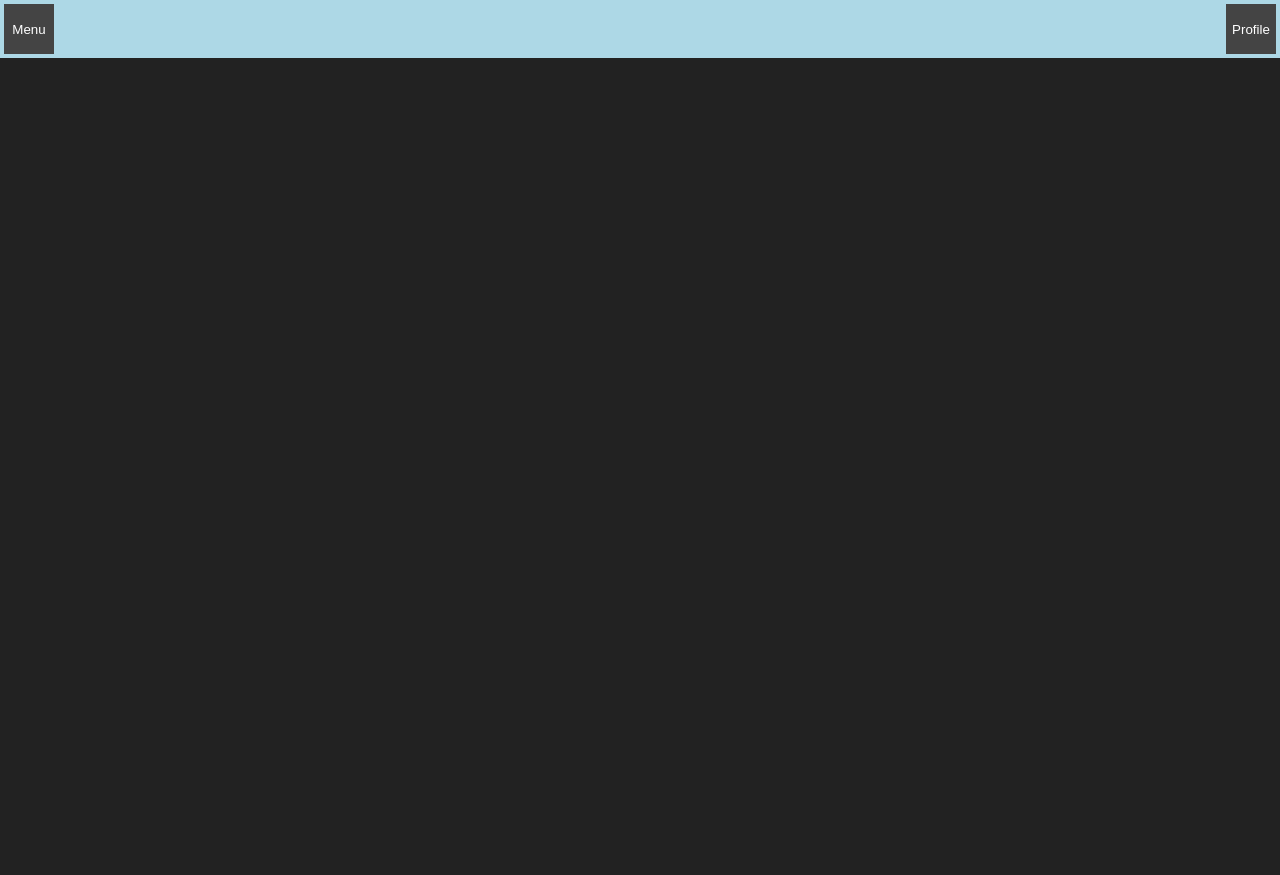
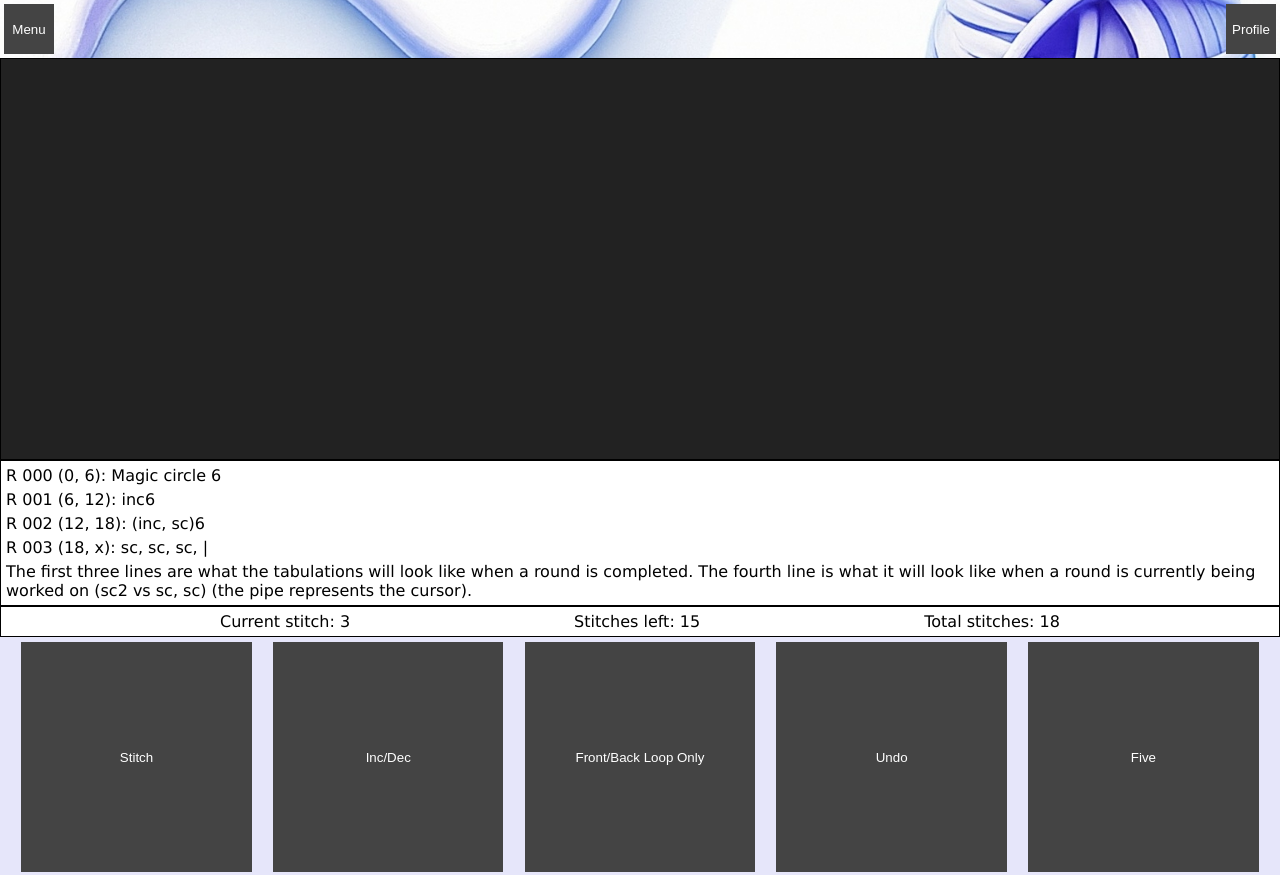
Before and after one commit to Lispless/ami_helper, a website built with Vite: page index.html in a window 1280 px wide. Shown: the top 875 px of the page. Built offline with nearby package versions, Linux system fonts and the light colour scheme.

Commit message:
Massaging the styling some more.

```diff
--- a/styles.css
+++ b/styles.css
@@ -10,10 +10,12 @@
 .header {
   display: flex;
   flex-direction: row;
-  width: 100%;
   height: 50px;
   padding: 4px;
+  background:url(./images/yarn_string.jpg);
   background-color: lightblue;
+  background-position: center;
+  background-size: cover;
   /* background-image: linear-gradient(19deg, #FAACA8 0%, #DDD6F3 100%); */
   font-family: verdana;
 }
@@ -29,17 +31,17 @@
 
 #profile-button {
   margin-left: auto;
-  margin-right: 8px;
 }
 
 #renderer {
   aspect-ratio: 1;
-  width: 100%;
+  height: 50%;
+  border: 1px solid black;
 }
 
 #tabulation {
-  width: 100%;
   height: 100%;
+  border: 1px solid black;
   color: black;
   background-color: white;
 }
@@ -52,8 +54,8 @@
 #statistics-bar {
   display: flex;
   flex-direction: row;
-  width: 100%;
   height: 2em;
+  border: 1px solid black;
   color: black;
   background-color: white;
   justify-content: space-evenly;
@@ -71,12 +73,14 @@
   height: 280px;
   background-color: lavender;
   justify-content: space-evenly;
+  justify-items: auto;
   font-family: verdana;
 }
 
 .controls > button {
   aspect-ratio: 1;
-  width: 70px;
+  width: 18%;
+  margin: 5px 0;
   color: white;
   background-color: #444;
   border: none;
```
Also changed, not shown: images/yarn_string.jpg (added).
